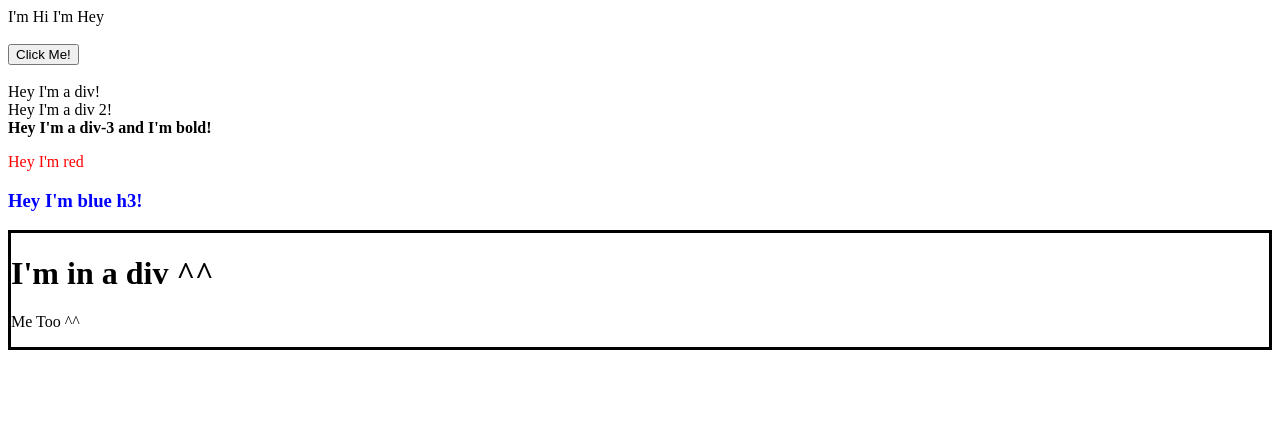
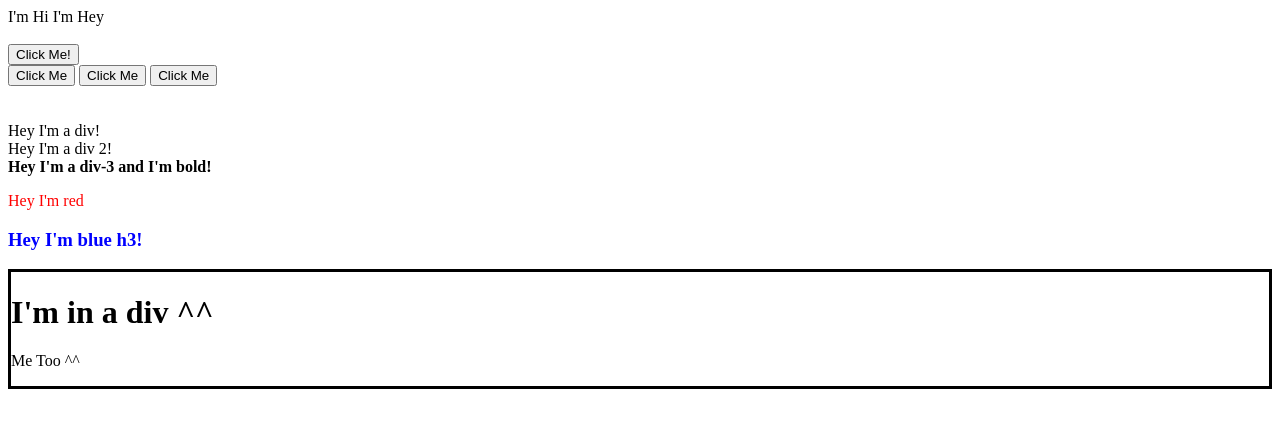
Before and after one commit to Balbader/ODIN, a website: page Foundations/VII.JavaScript Basics/10.DOM manipulation/index.html in a window 1280 px wide. Drawn offline with Linux system fonts and the light colour scheme.

Commit message:
update file

```diff
--- a/Foundations/VII.JavaScript Basics/10.DOM manipulation/index.html
+++ b/Foundations/VII.JavaScript Basics/10.DOM manipulation/index.html
@@ -13,6 +13,11 @@
     </div>
     <br />
     <button id="btn">Click Me!</button>
+    <div id="container">
+      <button id="1">Click Me</button>
+      <button id="2">Click Me</button>
+      <button id="3">Click Me</button>
+    </div>
     <br />
     <br />
   </body>
--- a/Foundations/VII.JavaScript Basics/10.DOM manipulation/main.js
+++ b/Foundations/VII.JavaScript Basics/10.DOM manipulation/main.js
@@ -1,4 +1,4 @@
-/*NOTE: Elements created in the HTML file will be displayed before elements
+/* NOTE: Elements created in the HTML file will be displayed before elements
  *   created in the .js file */
 
 // There are 2 ways to adding elements to the page
@@ -7,63 +7,70 @@
 const body = document.body;
 
 // Method 1 : append() allows you to append anything
-//body.append("Hello world ", " How are you today?");
+// body.append("Hello world ", " How are you today?");
 
 // Method 2 : appendChild() allows you to append only elements (i.e. H1, div, p)
-const div1 = document.createElement("div");
-div1.innerText = "Hey I'm a div!";
+const div1 = document.createElement('div');
+div1.textContent = 'Hey I\'m a div!';
 body.append(div1);
 
-const div2 = document.createElement("div");
-div2.textContent = "Hey I'm a div 2!";
-body.appendChild(div2);
+const div2 = document.createElement('div');
+div2.textContent = 'Hey I\'m a div 2!';
+body.append(div2);
 
-const div3 = document.createElement("div");
-div3.innerHTML = "<strong>Hey I'm a div-3 and I'm bold!</strong>";
+const div3 = document.createElement('div');
+div3.innerHTML = '<strong>Hey I\'m a div-3 and I\'m bold!</strong>';
 body.append(div3);
 
 // Grab elements from .html file
-const div4 = document.querySelector("div");
-const spanHi = document.querySelector("#hi");
-const spanHey = document.querySelector("#hey");
+const div4 = document.querySelector('div');
+const spanHi = document.querySelector('#hi');
+const spanHey = document.querySelector('#hey');
 
-// remove element from html
-//spanHi.remove();
-spanHi.setAttribute("title", "Wtf");
-spanHey.removeAttribute("id");
+// Remove element from html
+// spanHi.remove();
+spanHi.setAttribute('title', 'Wtf');
+spanHey.removeAttribute('id');
 
 console.log(spanHi.dataset);
 
 // Work with class
-spanHey.classList.toggle("className", false);
+spanHey.classList.toggle('className', false);
 
-/* Odin's Exercise ===========================================================*/
+/* Odin's Exercise =========================================================== */
 
-const p = document.createElement("p");
-p.style.color = "red";
-p.innerText = "Hey I'm red";
+const p = document.createElement('p');
+p.style.color = 'red';
+p.textContent = 'Hey I\'m red';
 body.append(p);
 
-const h3 = document.createElement("h3");
-h3.style.color = "blue";
-h3.innerText = "Hey I'm blue h3!";
-p.appendChild(h3);
+const h3 = document.createElement('h3');
+h3.style.color = 'blue';
+h3.textContent = 'Hey I\'m blue h3!';
+p.append(h3);
 
-const h1 = document.createElement("h1");
-h1.innerText = "I'm in a div ^^";
+const h1 = document.createElement('h1');
+h1.textContent = 'I\'m in a div ^^';
 
-const p2 = document.createElement("p");
-p2.innerText = "Me Too ^^";
+const p2 = document.createElement('p');
+p2.textContent = 'Me Too ^^';
 
-const div = document.createElement("div");
-div.style.border = "3px solid black";
-div.appendChild(h1);
-div.appendChild(p2);
+const div = document.createElement('div');
+div.style.border = '3px solid black';
+div.append(h1);
+div.append(p2);
 
 body.append(div);
 
-const btn = document.getElementById("btn");
-btn.addEventListener("click", (e) => {
-  e.target.style.background = "orange";
-  alert("You just clicked me");
+const btn = document.querySelector('#btn');
+btn.addEventListener('click', e => {
+	e.target.style.background = 'orange';
+	alert('You just clicked me');
 });
+
+const buttons = document.querySelectorAll('button');
+for (const button of buttons) {
+	button.addEventListener('click', () => {
+		console.log(button.id);
+	});
+}
```
